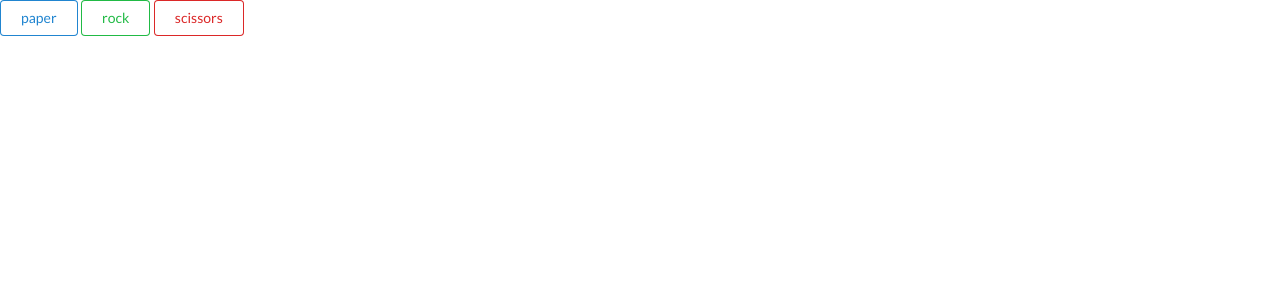
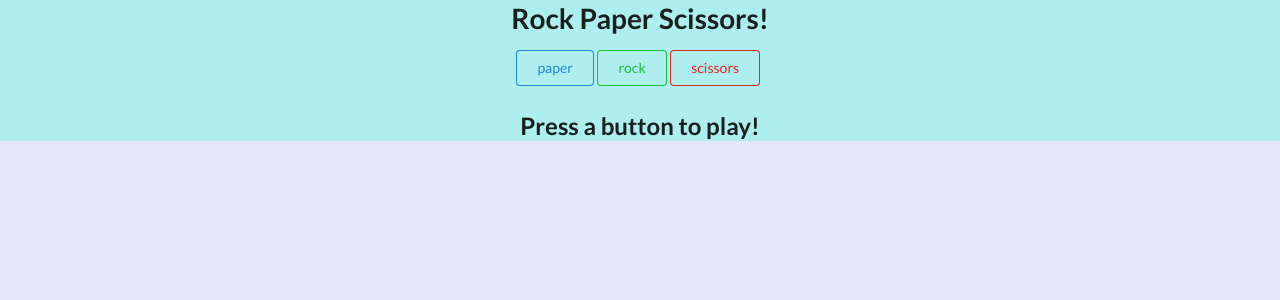
Before and after one commit to FoxyTony/rock-paper-scissors, a React (Create React App) app: page / in a window 1280 px wide. Shown: the top 300 px of the page. Built offline with nearby package versions, Linux system fonts and the light colour scheme.

Commit message:
added some styling and finalizing it

```diff
--- a/src/App.jsx
+++ b/src/App.jsx
@@ -45,10 +45,10 @@ class App extends React.Component {
 
   render() {
     return (
-      <div>
+
       <header className="Rock-paper-scissor">
+        <h1>Rock Paper Scissors!</h1>
 
-          <body>
 
         <button onClick={() => this.startGame('paper', this.setComputerInput())} className="ui primary basic button" id="paper">
           paper</button>
@@ -56,11 +56,12 @@ class App extends React.Component {
           rock</button>
         <button onClick={() => this.startGame('scissors', this.setComputerInput())} className="ui negative basic button" id="scissors">
           scissors</button>
-          </body>
-          {this.state.winner && <h2 id="winner-state">{this.state.winner}</h2> }
+          <h2>Press a button to play!</h2>
+
+        {this.state.winner && <h2 id="winner-state">{this.state.winner}</h2>}
       </header>
 
-      </div>
+
     )
   };
 
--- a/src/index.css
+++ b/src/index.css
@@ -11,3 +11,17 @@ code {
   font-family: source-code-pro, Menlo, Monaco, Consolas, 'Courier New',
     monospace;
 }
+
+header {
+  min-height: 100%!important;
+  background-color:paleturquoise;
+  text-align: center;
+  align-self: center;
+
+
+}
+
+#root {
+  min-height: 100%!important;
+  background-color:lavender;
+}
```
Lines whose indentation alone changed are shown as unchanged.
